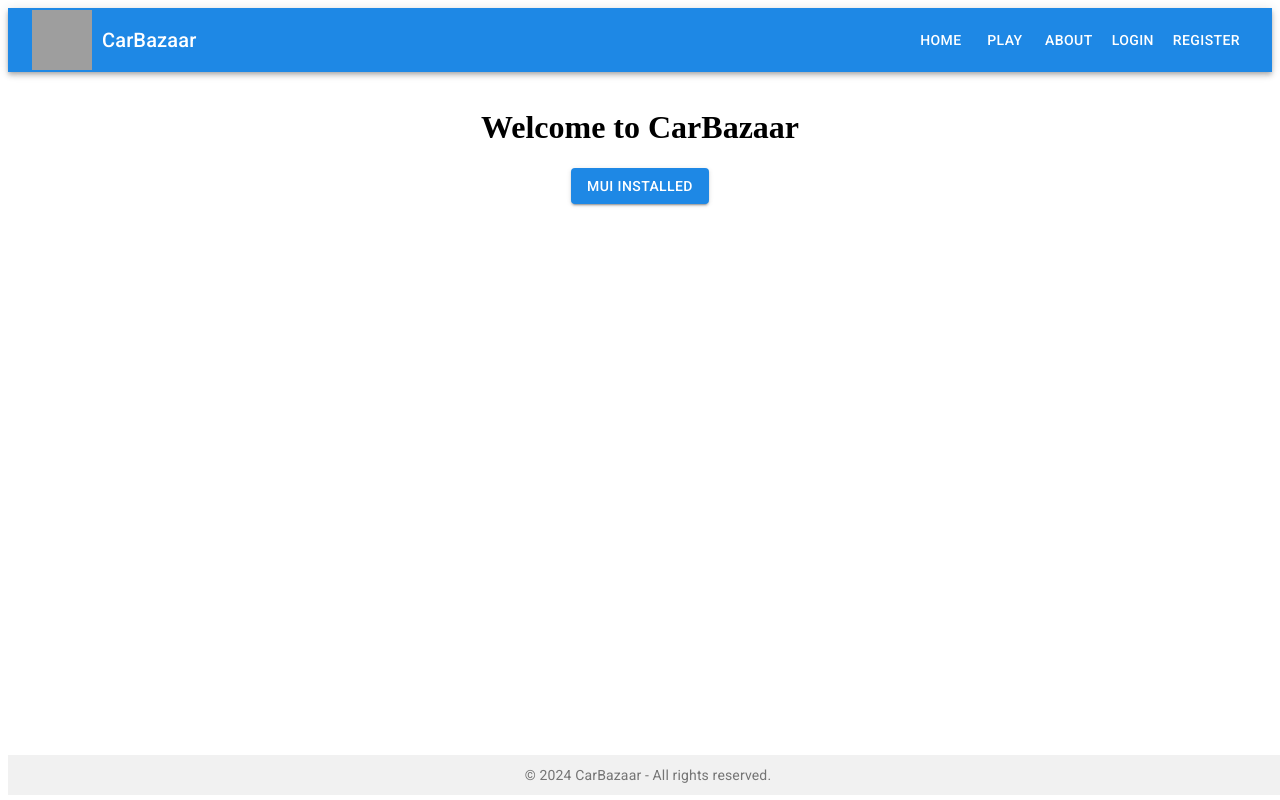
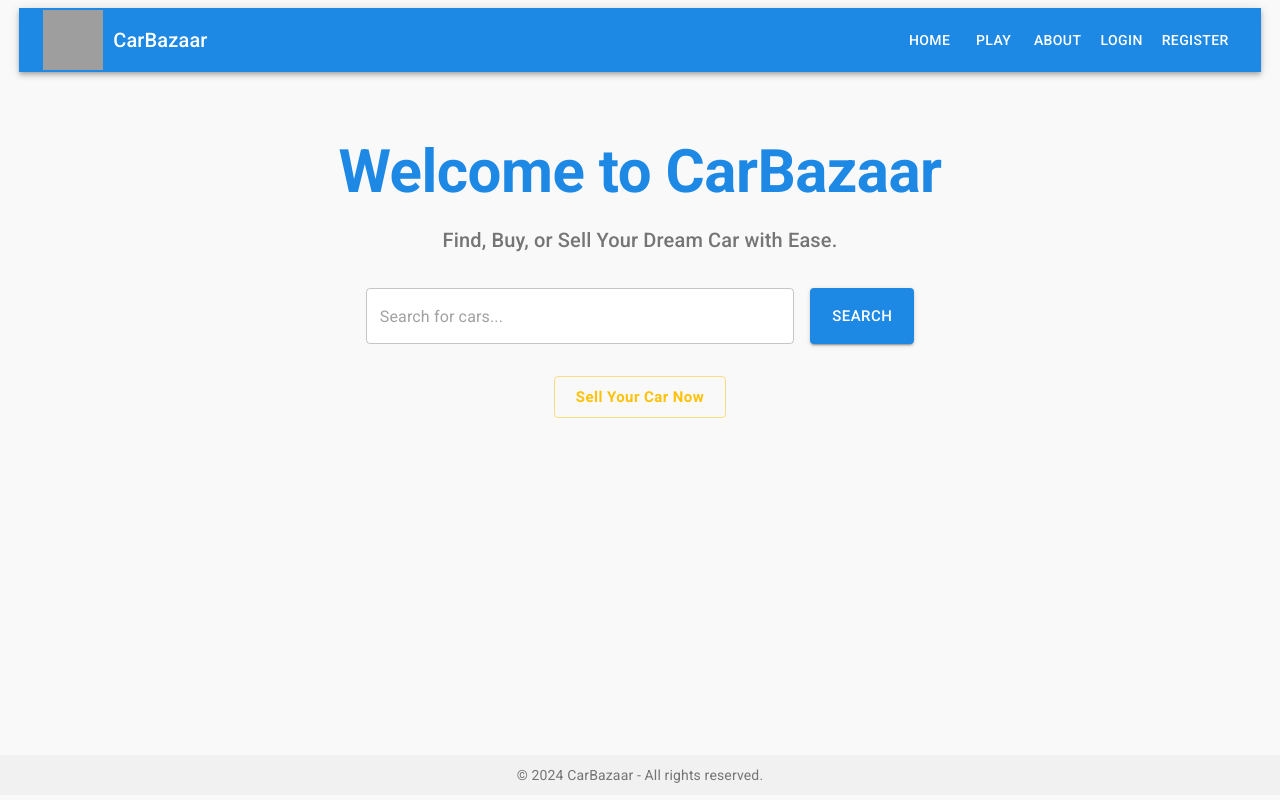
Before and after one commit to bojidars1/CarBazaar, a React (Vite) app in the folder carbazaar.client/: page / in a window 1280 px wide. Built offline with nearby package versions, Linux system fonts and the light colour scheme; grey boxes are pictures that could not be loaded.

Commit message:
Added HeroSection, made improvements

```diff
--- a/carbazaar.client/src/App.jsx
+++ b/carbazaar.client/src/App.jsx
@@ -1,19 +1,15 @@
 import React from 'react';
-import { Button, ThemeProvider } from '@mui/material';
+import { CssBaseline, ThemeProvider } from '@mui/material';
 import lightTheme from './themes/lightTheme';
 import Layout from './layouts/layout';
-import CenterBox from './components/CenterBox';
+import Home from './pages/Home';
 
 const App = () => {
     return(
       <ThemeProvider theme={lightTheme}>
+        <CssBaseline />
         <Layout>
-          <div>
-            <h1>Welcome to CarBazaar</h1>
-            <CenterBox>
-              <Button variant='contained' color='primary'>MUI Installed</Button>
-            </CenterBox>
-          </div>
+          <Home />
         </Layout>
       </ThemeProvider>
     );
--- /dev/null
+++ b/carbazaar.client/src/components/HeroSection.jsx
@@ -0,0 +1,63 @@
+import React from 'react';
+import { Box, Typography, Button, TextField, Grid2 } from '@mui/material';
+
+const HeroSection = () => {
+    return (
+        <Box sx={{
+            display: 'flex',
+            flexDirection: 'column',
+            alignItems: 'center',
+            justifyContent: 'center',
+            textAlign: 'center',
+            padding: '3em'
+        }}>
+            {/* Title */}
+            <Typography variant='h2' sx={{ fontWeight: 'bold', color: 'primary.main', mb: 2 }}>
+                Welcome to CarBazaar
+            </Typography>
+
+            {/* Subtitle */}
+            <Typography variant='h6' sx={{ color: 'text.secondary', mb: 4 }}>
+                Find, Buy, or Sell Your Dream Car with Ease.
+            </Typography>
+
+            {/* Search Bar */}
+            <Grid2 container spacing={2} justifyContent='center' sx={{ mb: 4, width: '100%' }}>
+                <Grid2 sx={{ display: 'flex', flexGrow: 0.3}}>
+                    <TextField
+                    fullWidth
+                    placeholder='Search for cars...'
+                    variant='outlined'
+                    size='medium'
+                    sx={{ backgroundColor: 'background.paper' }}
+                    />
+                </Grid2>
+                <Grid2>
+                    <Button
+                    variant='contained'
+                    color='primary'
+                    size='large'
+                    sx={{ height: '100%' }}
+                    >
+                        Search
+                    </Button>
+                </Grid2>
+            </Grid2>
+
+            {/* Call-to-Action */}
+            <Button
+            variant='outlined'
+            color='secondary'
+            size='large'
+            sx={{
+                textTransform: 'none',
+                fontWeight: 'bold'
+            }}
+            >
+                Sell Your Car Now
+            </Button>
+        </Box>
+    );
+};
+
+export default HeroSection;
--- a/carbazaar.client/src/layouts/layout.jsx
+++ b/carbazaar.client/src/layouts/layout.jsx
@@ -3,9 +3,9 @@ import { AppBar, Toolbar, Typography, Button, Box, Container } from '@mui/materi
 
 const Layout = ({ children }) => {
     return (
-        <div>
+        <Box>
             {/* Header Section with Logo and Navigation */}
-           <AppBar position='sticky'>
+           <AppBar position='sticky' sx={{ margin: '0.5em auto', width: '97%'}}>
             <Toolbar>
                 {/* Logo and App Name */}
                 <Typography variant='h6' component='div' sx={{
@@ -27,11 +27,7 @@ const Layout = ({ children }) => {
            </AppBar>
 
            {/* Main Content */}
-           <Container maxWidth='lg'
-           sx={{
-            display: 'flex',
-            alignItems: 'center',
-            justifyContent: 'center',
+           <Container sx={{
             mt: 2
            }}>
             {children}
@@ -45,7 +41,7 @@ const Layout = ({ children }) => {
              &copy; 2024 CarBazaar - All rights reserved.
            </Typography>
            </Box>
-        </div>
+        </Box>
     );
 };
 
--- /dev/null
+++ b/carbazaar.client/src/pages/Home.jsx
@@ -0,0 +1,10 @@
+import React from 'react';
+import HeroSection from '../components/HeroSection';
+
+const HomePage = () => {
+    return (
+        <HeroSection />
+    );
+};
+
+export default HomePage;
```
Also changed, not shown: carbazaar.client/src/assets/hero-car.jpg (added).
